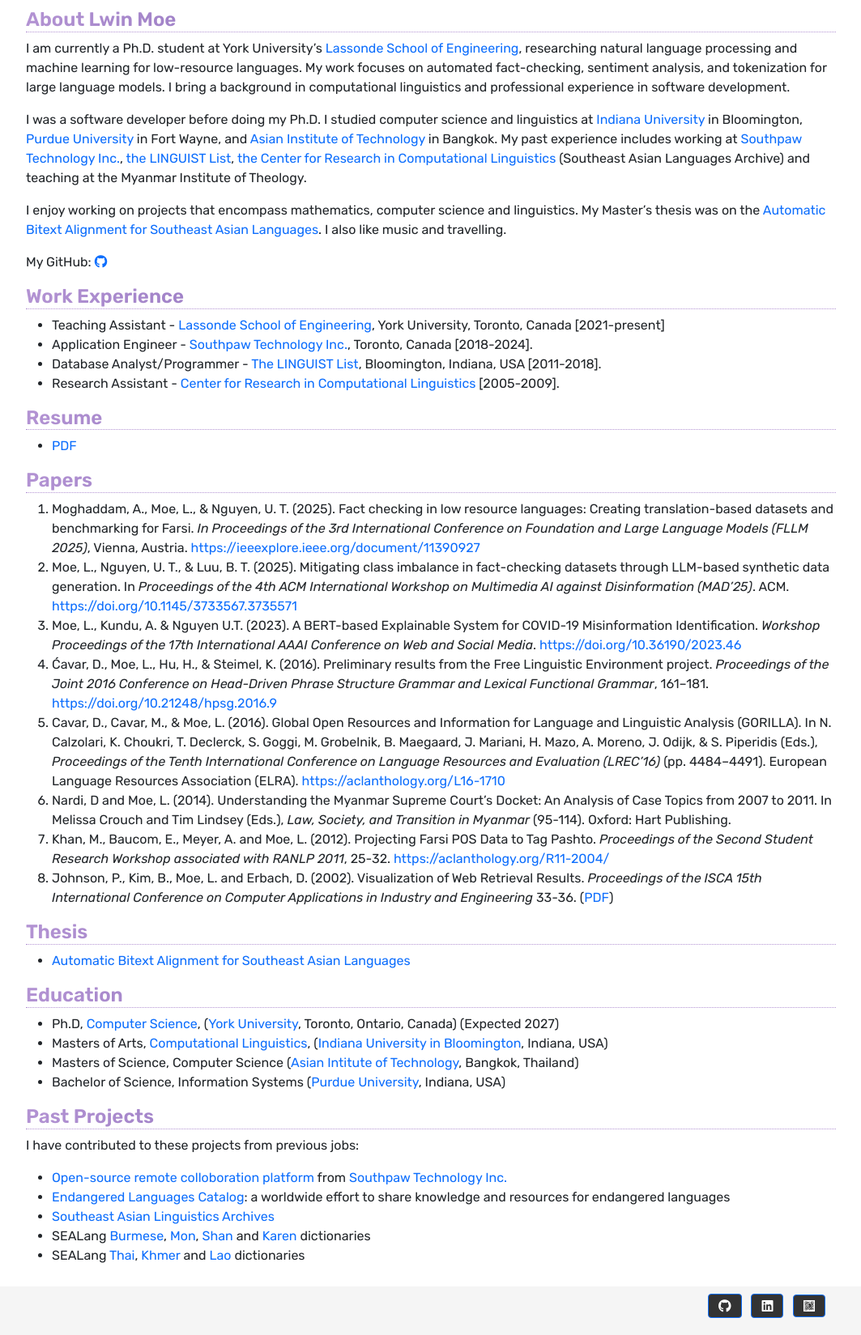
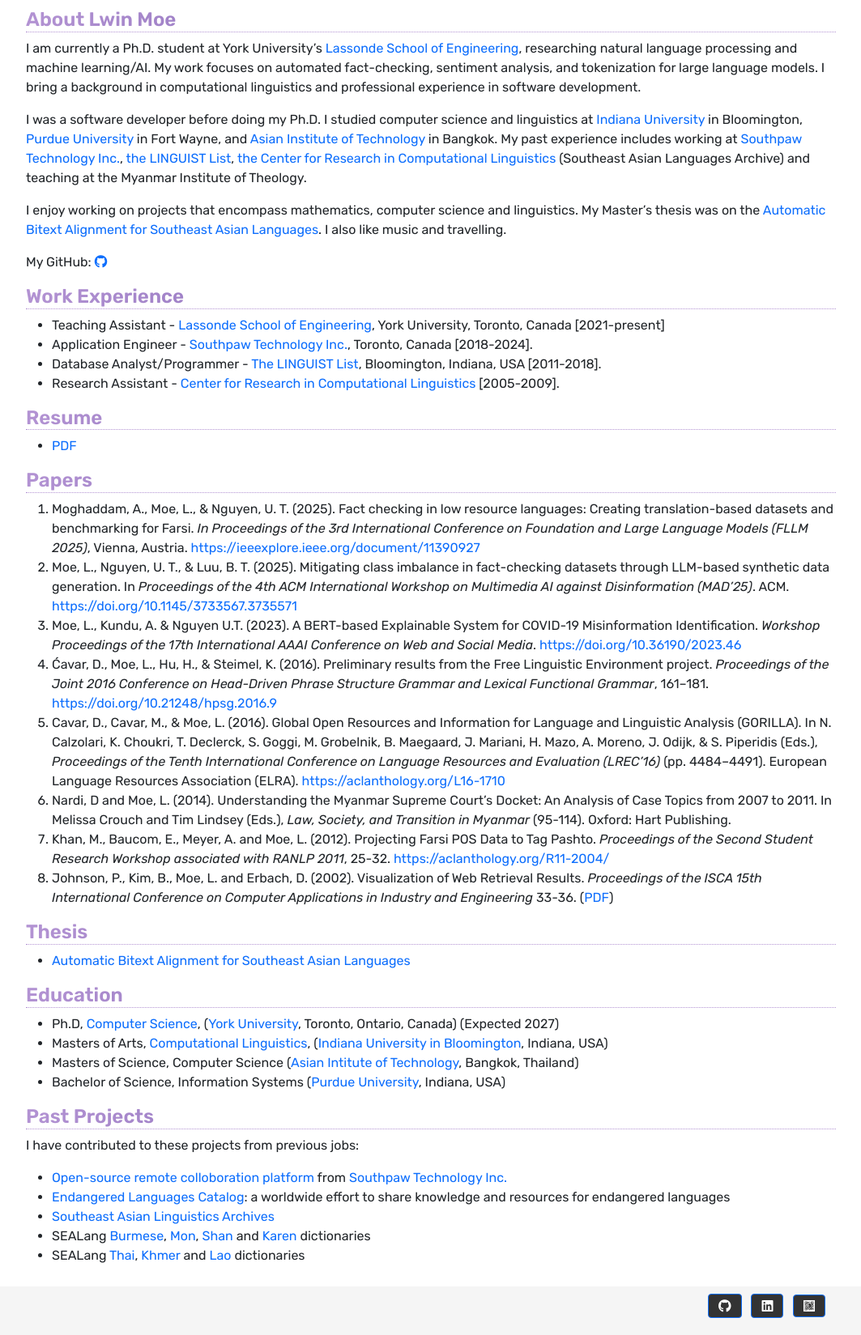
Before and after one commit to lwinmoe/lwinmoe.github.io, a Jekyll site: the page built from index.md, in a window 1280 px wide. Shown: the whole page at 81% size, without its empty margins (108-1171 px from the left). Built offline with Jekyll 4.4.1, drawn with Linux system fonts in a browser that asks for light colours; nearby versions of some CDN libraries.

Commit message:
about paragraph updated.

```diff
--- a/index.md
+++ b/index.md
@@ -7,7 +7,7 @@ link: home
 
 ## About Lwin Moe
 
-I am currently a Ph.D. student at York University's [Lassonde School of Engineering](https://eecs.lassonde.yorku.ca/), researching natural language processing and machine learning for low-resource languages. My work focuses on automated fact-checking, sentiment analysis, and tokenization for large language models. I bring a background in computational linguistics and professional experience in software development.
+I am currently a Ph.D. student at York University's [Lassonde School of Engineering](https://eecs.lassonde.yorku.ca/), researching natural language processing and machine learning/AI. My work focuses on automated fact-checking, sentiment analysis, and tokenization for large language models. I bring a background in computational linguistics and professional experience in software development.
 
 I was a software developer before doing my Ph.D. I studied computer science and linguistics at [Indiana University](http://iub.edu/) in Bloomington, [Purdue University](https://www.pfw.edu/) in Fort Wayne, and [Asian Institute of Technology](https://www.ait.ac.th/) in Bangkok. My past experience includes working at [Southpaw Technology Inc.](https://southpawtech.com/), [the LINGUIST List](https://linguistlist.org/), [the Center for Research in Computational Linguistics](http://sealang.net/) (Southeast Asian Languages Archive) and teaching at the Myanmar Institute of Theology.
 
```
